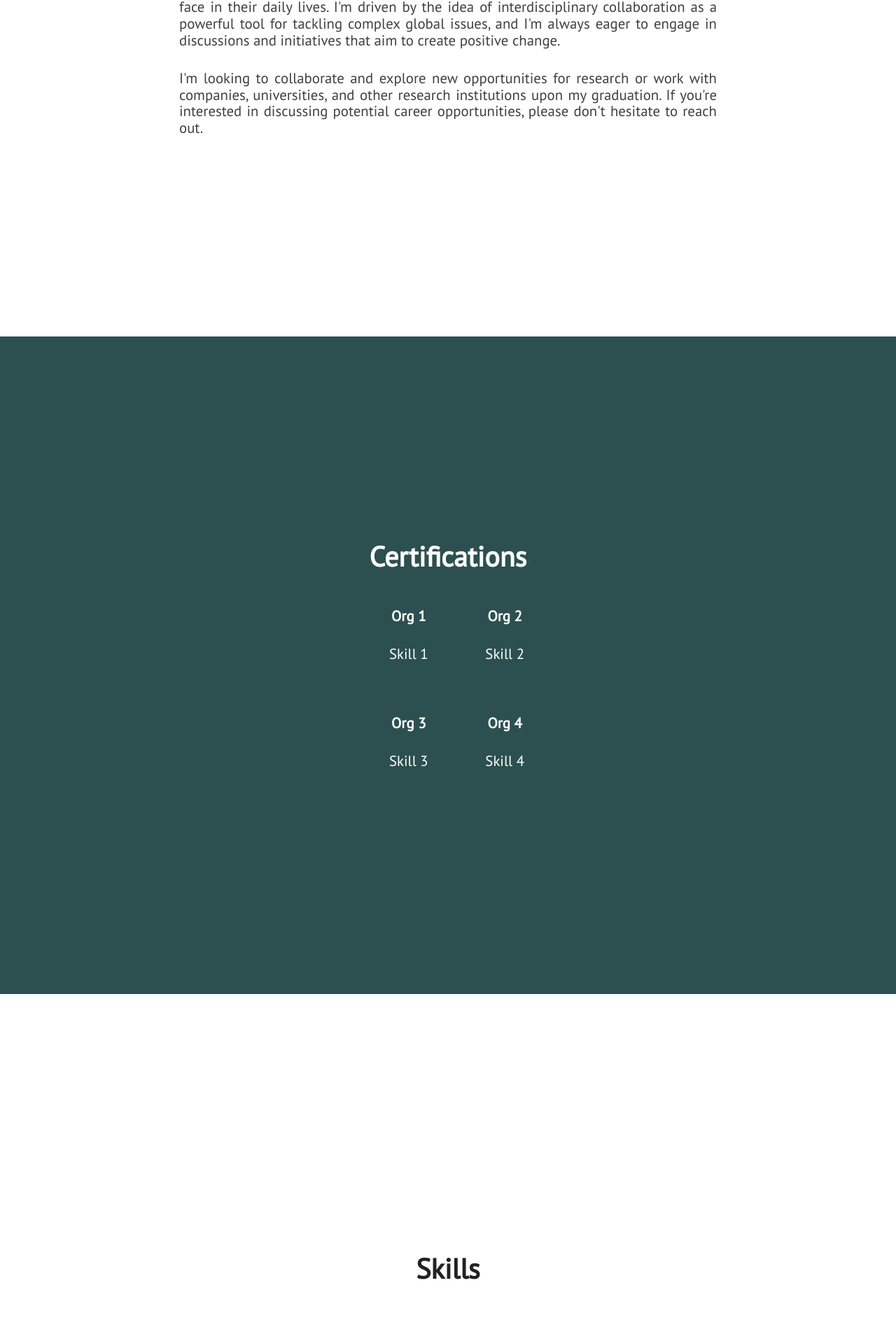
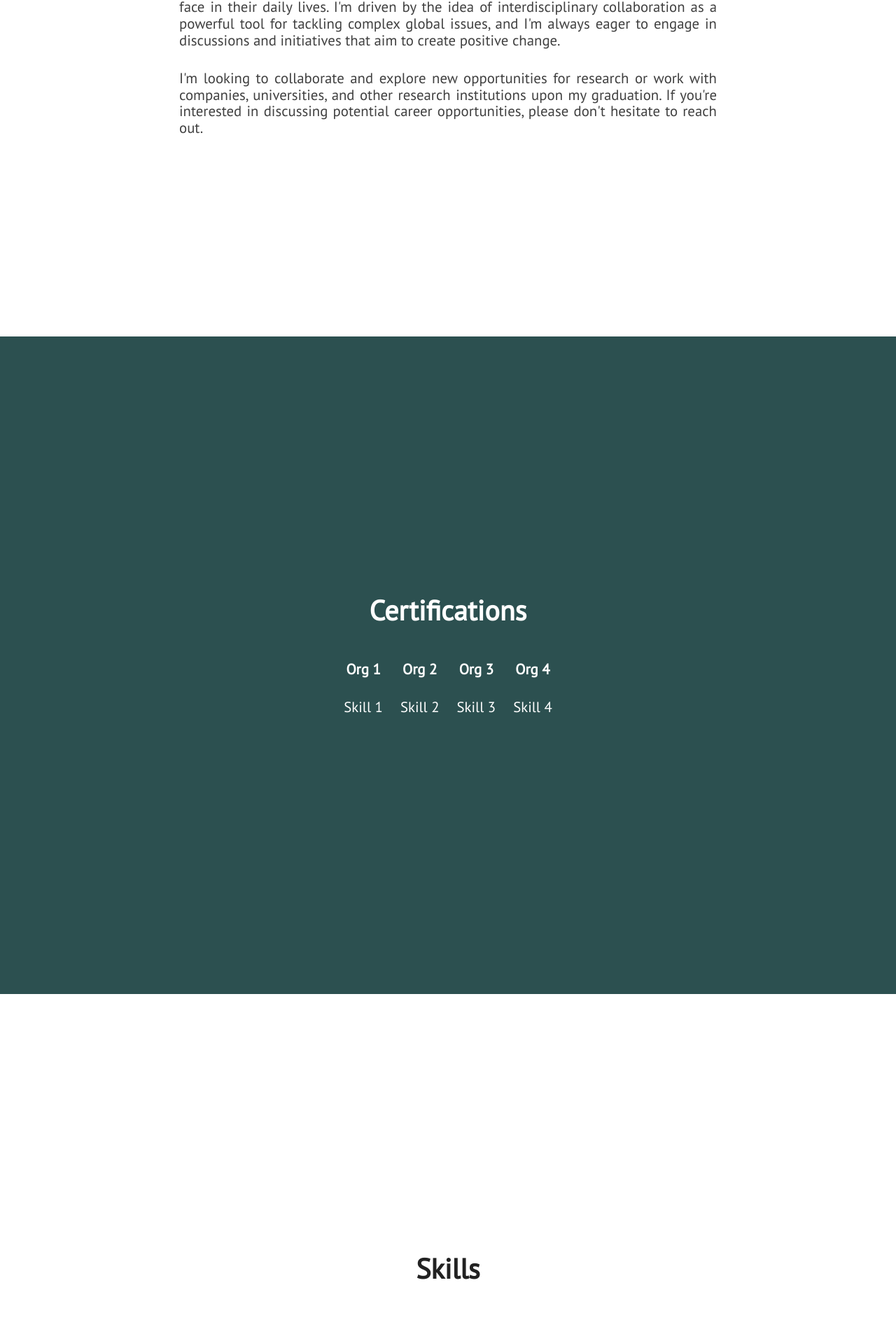
Before and after one commit to cmcabrera97/cmcabrera97.github.io, a Jekyll site: the page built from index.html, in a window 1280 px wide. Shown: the part 1479-3366 px from the top of the page at 70% size. Built offline with Jekyll 4.4.1, drawn with Linux system fonts in a browser that asks for light colours; nearby versions of some CDN libraries.

Commit message:
Update certs.html

```diff
--- a/_includes/certs.html
+++ b/_includes/certs.html
@@ -2,7 +2,7 @@
     <section class="section about" id="certs">
         <div id="about-text">
             <div class="section-heading">Certifications</div>
-            <div class="certs-grid">
+            <div class="cert-grid">
                 <div class="what-i-do">
                     <h3 class="center-align skills-subsection">Org 1</h3>
                     <p class="paragraph-text center-align">
```
